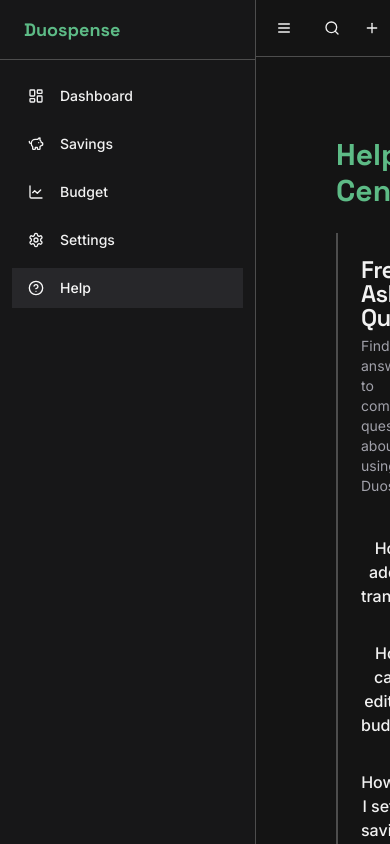
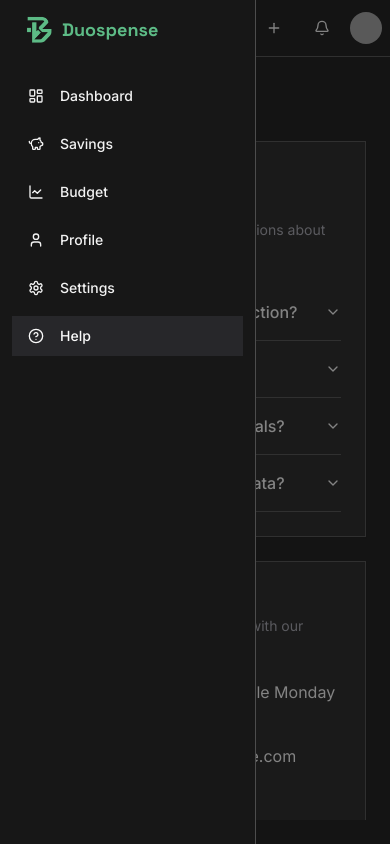
Before and after one commit to kaizenics/duospense, a Next.js app: page /dashboard/help in a window 390 px wide. Built offline with nearby package versions, Linux system fonts and the light colour scheme; grey boxes are pictures that could not be loaded.

Commit message:
feat: simplify layout and improve spacing across dashboard pages

```diff
--- a/src/app/dashboard/budget/page.tsx
+++ b/src/app/dashboard/budget/page.tsx
@@ -21,7 +21,7 @@
   }
 
   return (
-    <div className="container mx-auto p-4 space-y-6">
+    <div className="space-y-6">
       <h1 className="font-heading text-3xl font-bold text-primary mb-6">Budget</h1>
 
       <div className="grid gap-6 md:grid-cols-2">
--- a/src/app/dashboard/help/page.tsx
+++ b/src/app/dashboard/help/page.tsx
@@ -22,7 +22,7 @@
 
 export default function HelpPage() {
   return (
-    <div className="container mx-auto p-4 space-y-6">
+    <div className="space-y-6">
       <h1 className="font-heading text-3xl font-bold text-primary mb-6">Help Center</h1>
 
       <Card>
--- a/src/app/dashboard/layout.tsx
+++ b/src/app/dashboard/layout.tsx
@@ -13,7 +13,7 @@
         <Sidebar />
         <div className="flex flex-col flex-1 overflow-hidden">
           <MiniNavbar />
-          <main className="flex-1 overflow-y-auto bg-background p-16">
+          <main className="flex-1 overflow-y-auto bg-background p-6 mb-6">
             {children}
           </main>
         </div>
--- a/src/app/dashboard/profile/page.tsx
+++ b/src/app/dashboard/profile/page.tsx
@@ -70,7 +70,7 @@
   }
 
   return (
-    <div className="container mx-auto p-6 space-y-8">
+    <div className="container mx-auto p-4 space-y-8">
       <h1 className="font-heading text-3xl font-bold text-primary">User Profile</h1>
 
       <Card>
--- a/src/app/dashboard/savings/page.tsx
+++ b/src/app/dashboard/savings/page.tsx
@@ -18,7 +18,7 @@
   }
 
   return (
-    <div className="container mx-auto p-4 space-y-6">
+    <div className="space-y-6">
       <h1 className="font-heading text-3xl font-bold text-primary mb-6">Savings</h1>
 
       <div className="grid gap-6 md:grid-cols-2">
--- a/src/app/dashboard/settings/page.tsx
+++ b/src/app/dashboard/settings/page.tsx
@@ -49,7 +49,7 @@
   };
 
   return (
-    <div className="container mx-auto p-4 space-y-6">
+    <div className="space-y-6">
       <h1 className="font-heading text-3xl font-bold text-primary mb-6">
         Settings
       </h1>
--- a/src/app/layout.tsx
+++ b/src/app/layout.tsx
@@ -18,7 +18,7 @@
 
 
 export const metadata: Metadata = {
-  title: "Duospense - Expense Tracker",
+  title: "Duospense",
   description: "Track your expenses with ease",
 }
 
--- a/src/components/mini-navbar.tsx
+++ b/src/components/mini-navbar.tsx
@@ -1,10 +1,10 @@
-"use client"
+"use client";
 
 import Link from "next/link";
-import { useState } from "react"
-import { Bell, Search, Menu, Plus } from 'lucide-react'
-import { Input } from "@/components/ui/input"
-import { Button } from "@/components/ui/button"
+import { useState } from "react";
+import { Bell, Search, Menu, Plus } from "lucide-react";
+import { Input } from "@/components/ui/input";
+import { Button } from "@/components/ui/button";
 import {
   DropdownMenu,
   DropdownMenuContent,
@@ -12,15 +12,16 @@
   DropdownMenuLabel,
   DropdownMenuSeparator,
   DropdownMenuTrigger,
-} from "@/components/ui/dropdown-menu"
-import { Avatar, AvatarFallback, AvatarImage } from "@/components/ui/avatar"
-import { AddTransactionModal } from "@/components/dashboard/transaction-modal"
-import { useSidebar } from "@/context/sidebar-context"
+} from "@/components/ui/dropdown-menu";
+import { Avatar, AvatarFallback, AvatarImage } from "@/components/ui/avatar";
+import { AddTransactionModal } from "@/components/dashboard/transaction-modal";
+import { useSidebar } from "@/context/sidebar-context";
 
 export function MiniNavbar() {
-  const [isSearchOpen, setIsSearchOpen] = useState(false)
-  const [isAddTransactionModalOpen, setIsAddTransactionModalOpen] = useState(false)
-  const { toggleSidebar } = useSidebar()
+  const [isSearchOpen, setIsSearchOpen] = useState(false);
+  const [isAddTransactionModalOpen, setIsAddTransactionModalOpen] =
+    useState(false);
+  const { toggleSidebar } = useSidebar();
 
   return (
     <div className="flex items-center justify-between p-2 border-b">
@@ -36,13 +37,21 @@
             onBlur={() => setIsSearchOpen(false)}
           />
         ) : (
-          <Button variant="ghost" size="icon" onClick={() => setIsSearchOpen(true)}>
+          <Button
+            variant="ghost"
+            size="icon"
+            onClick={() => setIsSearchOpen(true)}
+          >
             <Search className="h-5 w-5" />
           </Button>
         )}
       </div>
       <div className="flex items-center space-x-2">
-        <Button variant="ghost" size="icon" onClick={() => setIsAddTransactionModalOpen(true)}>
+        <Button
+          variant="ghost"
+          size="icon"
+          onClick={() => setIsAddTransactionModalOpen(true)}
+        >
           <Plus className="h-5 w-5" />
         </Button>
         <Button variant="ghost" size="icon">
@@ -52,7 +61,10 @@
           <DropdownMenuTrigger asChild>
             <Button variant="ghost" className="relative h-8 w-8 rounded-full">
               <Avatar className="h-8 w-8">
-                <AvatarImage src="/placeholder.svg?height=32&width=32" alt="@user" />
+                <AvatarImage
+                  src="/placeholder.svg?height=32&width=32"
+                  alt="@user"
+                />
                 <AvatarFallback>U</AvatarFallback>
               </Avatar>
             </Button>
@@ -60,16 +72,26 @@
           <DropdownMenuContent className="w-56" align="end" forceMount>
             <DropdownMenuLabel className="font-normal">
               <div className="flex flex-col space-y-1">
-                <p className="font-heading text-sm font-medium leading-none">User</p>
+                <p className="font-heading text-sm font-medium leading-none">
+                  User
+                </p>
                 <p className="font-sans text-xs leading-none text-muted-foreground">
                   user@example.com
                 </p>
               </div>
             </DropdownMenuLabel>
             <DropdownMenuSeparator />
-            <DropdownMenuItem className="font-sans"><Link href="/dashboard/profile">Profile</Link></DropdownMenuItem>
-            <DropdownMenuItem className="font-sans"><Link href="/dashboard/settings">Settings</Link></DropdownMenuItem>
-            <DropdownMenuItem className="font-sans text-rose-500">Log out</DropdownMenuItem>
+            <Link href="/dashboard/profile">
+              <DropdownMenuItem className="font-sans cursor-pointer">Profile</DropdownMenuItem>
+            </Link>
+            <Link href="/dashboard/settings">
+              <DropdownMenuItem className="font-sans cursor-pointer">
+                Settings
+              </DropdownMenuItem>
+            </Link>
+            <DropdownMenuItem className="font-sans text-rose-500 hover:text-rose-600 cursor-pointer">
+              Log out
+            </DropdownMenuItem>
           </DropdownMenuContent>
         </DropdownMenu>
       </div>
@@ -78,5 +100,5 @@
         onClose={() => setIsAddTransactionModalOpen(false)}
       />
     </div>
-  )
+  );
 }
--- a/src/components/sidebar.tsx
+++ b/src/components/sidebar.tsx
@@ -1,39 +1,65 @@
 "use client"
 
 import Link from "next/link"
+import Image from "next/image"
 import { usePathname } from "next/navigation"
 import { Button } from "@/components/ui/button"
 import { ScrollArea } from "@/components/ui/scroll-area"
-import { LayoutDashboard, PiggyBank, LineChart, Settings, HelpCircle } from 'lucide-react'
+import { LayoutDashboard, PiggyBank, LineChart, Settings, HelpCircle, User } from 'lucide-react'
 import { useSidebar } from "@/context/sidebar-context"
 import { cn } from "@/lib/utils"
+import { useEffect } from "react"
 
+import duospenseIcon from "@/assets/duospense-icon.png"
 const sidebarItems = [
   { name: "Dashboard", href: "/dashboard", icon: LayoutDashboard },
   { name: "Savings", href: "/dashboard/savings", icon: PiggyBank },
   { name: "Budget", href: "/dashboard/budget", icon: LineChart },
+  { name: "Profile", href: "/dashboard/profile", icon: User },
   { name: "Settings", href: "/dashboard/settings", icon: Settings },
   { name: "Help", href: "/dashboard/help", icon: HelpCircle },
 ]
 
 export function Sidebar() {
   const pathname = usePathname()
-  const { isCollapsed } = useSidebar()
+  const { isCollapsed, toggleSidebar } = useSidebar()
+
+  // Auto-collapse sidebar on mobile
+  useEffect(() => {
+    const handleResize = () => {
+      if (window.innerWidth < 768 && !isCollapsed) {
+        toggleSidebar()
+      }
+    }
+    window.addEventListener('resize', handleResize)
+    return () => window.removeEventListener('resize', handleResize)
+  }, [isCollapsed, toggleSidebar])
 
   return (
+    <>
+      {/* Backdrop for mobile */}
+      {!isCollapsed && (
+        <div
+          className="fixed inset-0 bg-background/50 z-20 lg:hidden"
+          onClick={toggleSidebar}
+        />
+      )}
       <div className={cn(
-      "border-r bg-gray-100/40 dark:bg-zinc-800/20 transition-all duration-300 ease-in-out relative",
-      isCollapsed ? "w-16" : "w-64"
+        "fixed lg:static h-screen z-40 border-r bg-gray-100/40 dark:bg-neutral-900 transition-all duration-300 ease-in-out",
+        isCollapsed ? "w-16" : "w-64",
+        "lg:translate-x-0",
+        isCollapsed ? "-translate-x-full sm:translate-x-0" : "translate-x-0"
       )}>
         <div className="flex h-full max-h-screen flex-col gap-2">
           <div className={cn(
-          "flex h-[60px] items-center border-b",
+            "flex h-[60px] items-center",
             isCollapsed ? "justify-center px-2" : "px-6"
           )}>
             <Link
               className="flex items-center gap-2 font-semibold"
               href="/dashboard"
             >
+              <Image src={duospenseIcon} width={30} height={30} alt="Duospense" />
               <span className={cn(
                 "font-heading text-primary text-lg font-bold transition-all duration-300 ease-in-out",
                 isCollapsed ? "hidden" : "block"
@@ -65,8 +91,8 @@
               ))}
             </div>
           </ScrollArea>
-
         </div>
       </div>
+    </>
   )
 }
--- a/src/components/ui/expense-chart.tsx
+++ b/src/components/ui/expense-chart.tsx
@@ -40,7 +40,7 @@
   return (
     <ResponsiveContainer width="100%" height={300}>
       <LineChart data={data}>
-        <CartesianGrid strokeDasharray="3 3" className="stroke-muted/20" />
+        <CartesianGrid strokeDasharray="3 3" className="stroke-muted" />
         <XAxis
           dataKey="name"
           stroke="#888888"
--- a/src/components/user-panel.tsx
+++ b/src/components/user-panel.tsx
@@ -19,7 +19,7 @@
   const totalSavings = 5000
 
   return (
-    <div className="space-y-6">
+    <div className="p-2 space-y-6">
       <motion.div
         initial={{ opacity: 0, y: 20 }}
         animate={{ opacity: 1, y: 0 }}
```
Lines whose indentation alone changed are shown as unchanged.
